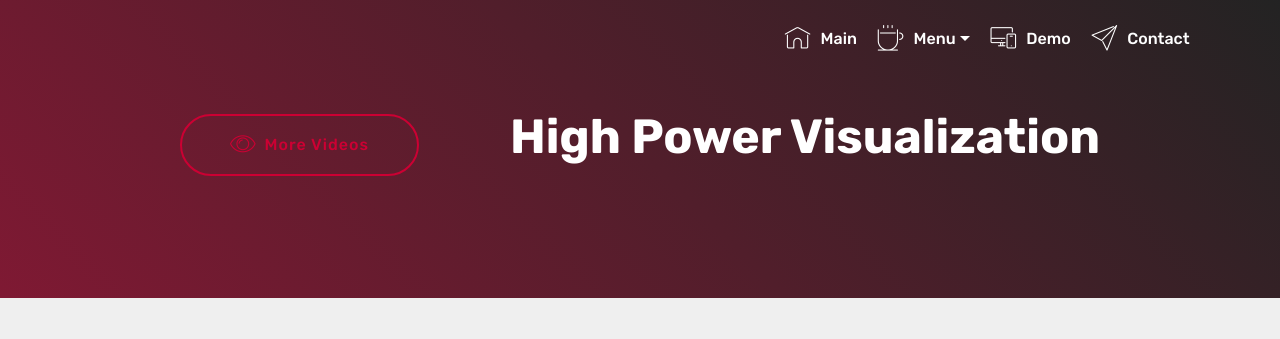
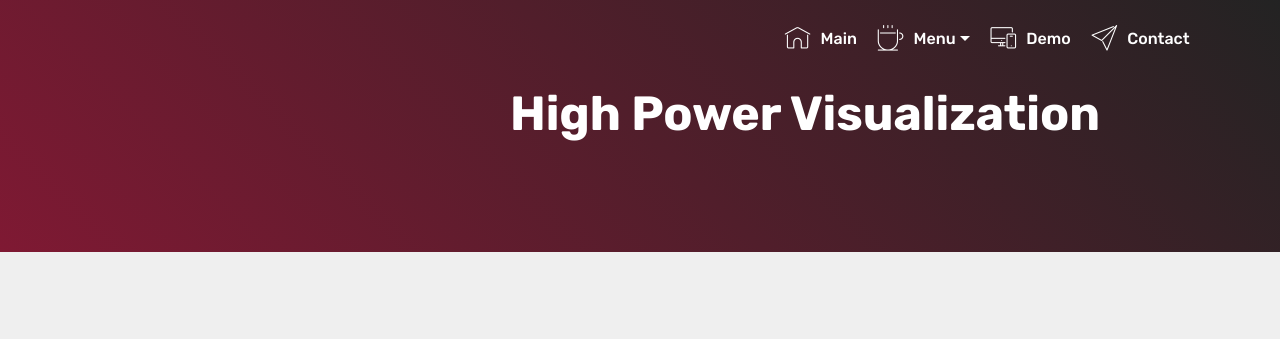
Before and after one commit to hitraj/hitraj.github.io, a plain HTML site: page viz.html in a window 1280 px wide. Shown: the top 339 px of the page. Drawn offline with Linux system fonts and the light colour scheme; files whose address does not match are found by name.

Commit message:
Update viz.html

```diff
--- a/viz.html
+++ b/viz.html
@@ -71,9 +71,6 @@
     <div class="container">
         <div class="row main justify-content-center">
             <div class="media-container-column col-12 col-lg-3 col-md-4">
-                <div class="mbr-section-btn align-left py-4"><a class="btn btn-secondary-outline display-4" href="https://mobirise.com">
-                    <span class="mbri-preview mbr-iconfont"></span>
-                    More Videos</a></div>
             </div>
             <div class="media-container-column title col-12 col-lg-7 col-md-6">
                 <h2 class="align-right mbr-bold mbr-white pb-3 mbr-fonts-style display-2">High Power Visualization</h2>
```
